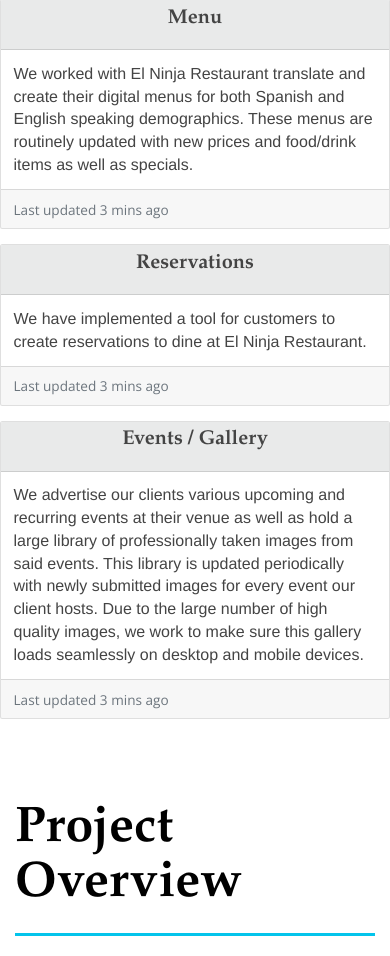
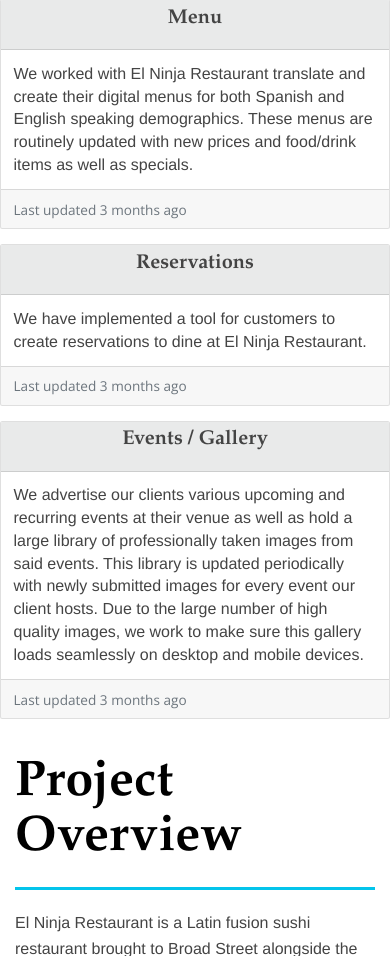
Before and after one commit to antonioi520/luciantosite, a PHP site: page /portfolio/elninja.php in a window 390 px wide. Shown: the part 1138-2094 px from the top of the page. Run offline with PHP 8.4, Linux system fonts and the light colour scheme.

Commit message:
spacing mobile fix for el ninja page, text changes on cards

```diff
--- a/portfolio/elninja.php
+++ b/portfolio/elninja.php
@@ -165,7 +165,7 @@
                         </p>
                     </div>
                     <div class="card-footer">
-                        <small class="text-muted">Last updated 3 mins ago</small>
+                        <small class="text-muted">Last updated 3 months ago</small>
                     </div>
                 </div>
                 <div class="card ">
@@ -176,7 +176,7 @@
                         </p>
                     </div>
                     <div class="card-footer">
-                        <small class="text-muted">Last updated 3 mins ago</small>
+                        <small class="text-muted">Last updated 3 months ago</small>
                     </div>
                 </div>
                 <div class="card  ">
@@ -187,13 +187,13 @@
                         </p>
                     </div>
                     <div class="card-footer">
-                        <small class="text-muted">Last updated 3 mins ago</small>
+                        <small class="text-muted">Last updated 3 months ago</small>
                     </div>
                 </div>
             </div>
         </div>
 
-        <br><br><br>
+        <br><br id="content-desktop"><br id="content-desktop">
 
         <div class="row">
             <div class="col-md-8 about-content">
@@ -229,9 +229,7 @@
             </div>
             <div class="col-md-4"></div>
 
-
         </div>
-
     </div>
 </section>
 
```
